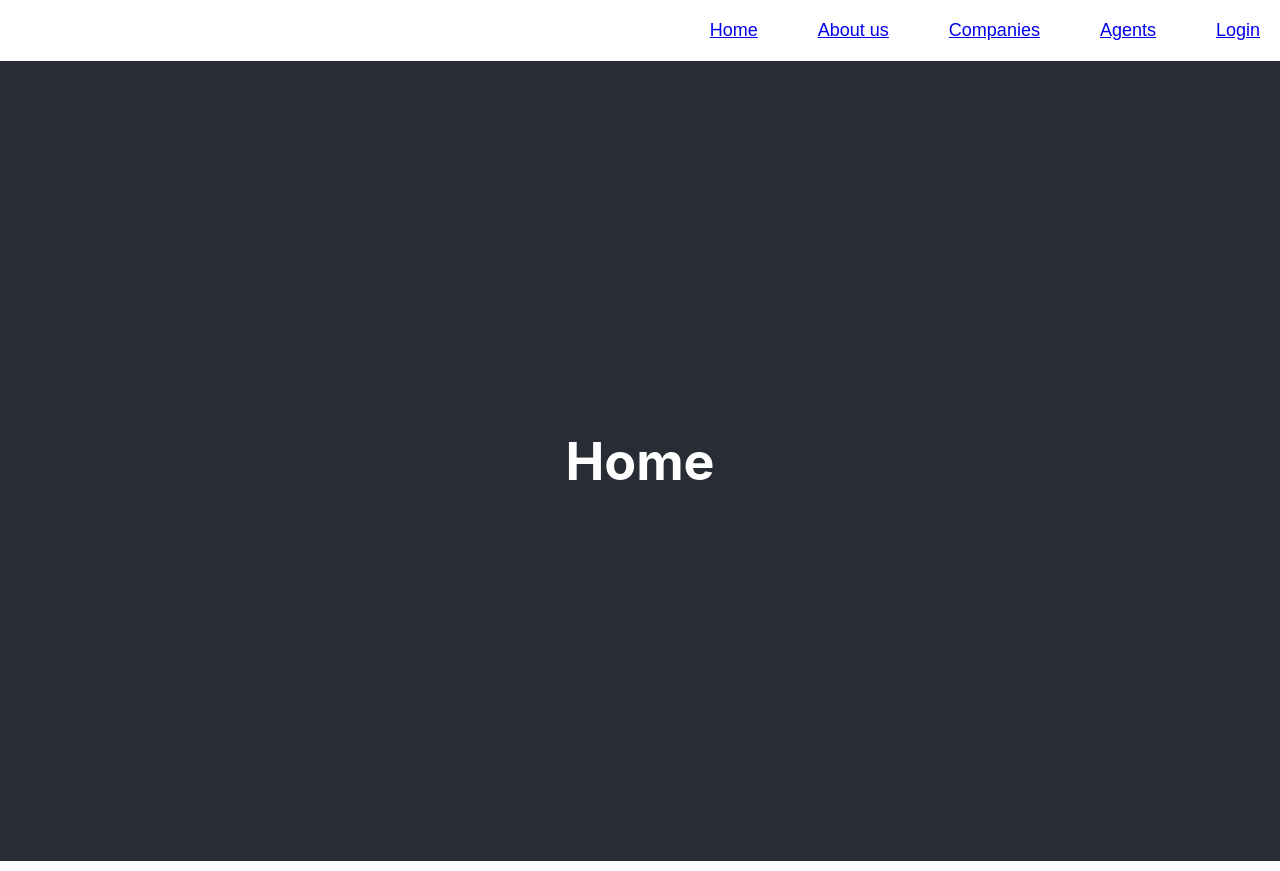
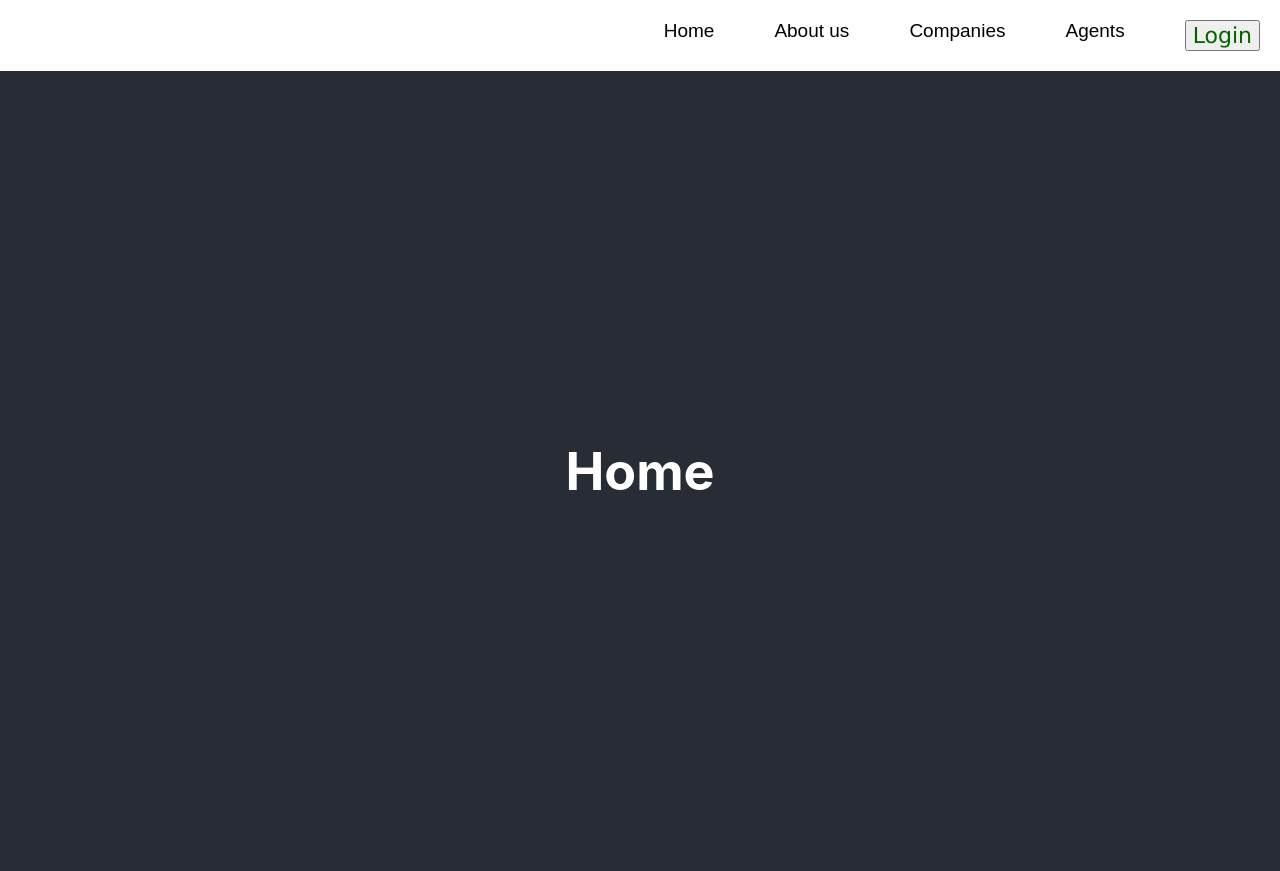
Before and after one commit to tobias-omondi/Dreamdwelling-Hub, a React (Create React App) app in the folder realestate/: page / in a window 1280 px wide. Built offline with nearby package versions, Linux system fonts and the light colour scheme.

Commit message:
navbarjs

```diff
--- a/package.json
+++ b/package.json
@@ -2,6 +2,8 @@
   "dependencies": {
     "dom": "^0.0.3",
     "icons": "^1.0.0",
+    "react": "^18.2.0",
+    "react-dom": "^18.2.0",
     "react-router": "^6.21.2",
     "react-router-dom": "^6.21.2"
   }
--- a/realestate/src/components/Navbar.css
+++ b/realestate/src/components/Navbar.css
@@ -7,4 +7,20 @@
     font-family: 'Oswald', sans-serif;
     font-family: 'Poppins', sans-serif;
     font-size: 18px;
+    text-decoration: none;
 }
+.nav_live {
+   color: black;
+   font-size: 19px;
+}
+.nav_live_btn {
+    font-size: 22px;
+    font-family: 'Lucida Sans', 'Lucida Sans Regular', 'Lucida Grande', 'Lucida Sans Unicode', Geneva, Verdana, sans-serif;
+    color: darkgreen;
+}
+button {
+    color: transparent;
+}
+button:hover {
+    background-color: orange;
+}
--- a/realestate/src/components/Navbar.js
+++ b/realestate/src/components/Navbar.js
@@ -6,21 +6,22 @@ const Navbar = () => {
   return (
     <nav className='navbar'>
         <div className='nav_home'>
-            <Link to= '/'>Home</Link>
+            <Link to= '/' className='nav_live' style={{ textDecoration: 'none' }}>Home</Link>
         </div>
         <div className='nav_aboutus'>
-          <Link to='/about'>About us</Link>
+          <Link to='/about' className='nav_live'  style={{ textDecoration: 'none' }}>About us</Link>
         </div>
         <div className='nav_comapanies'>
-          <Link to='/companies'>Companies</Link>
+          <Link to='/companies' className='nav_live'  style={{ textDecoration: 'none' }}>Companies</Link>
         </div>
         <div className='nav_agents'>
-          <Link to='/agent'>Agents</Link>
+          <Link to='/agent' className='nav_live'  style={{ textDecoration: 'none' }}>Agents</Link>
         </div>
         <div className='nav_login'>
-          <Link to='/login'>Login</Link>
-        </div>
-
+        <button className='nav_live_btn'>
+          <Link to='/login' style={{ textDecoration: 'none', color: 'inherit' }}>Login</Link>
+        </button>
+      </div>
     </nav>
   )
 }
```
Also changed, not shown: 1 other file (tests, documents, lock files or other folders).
